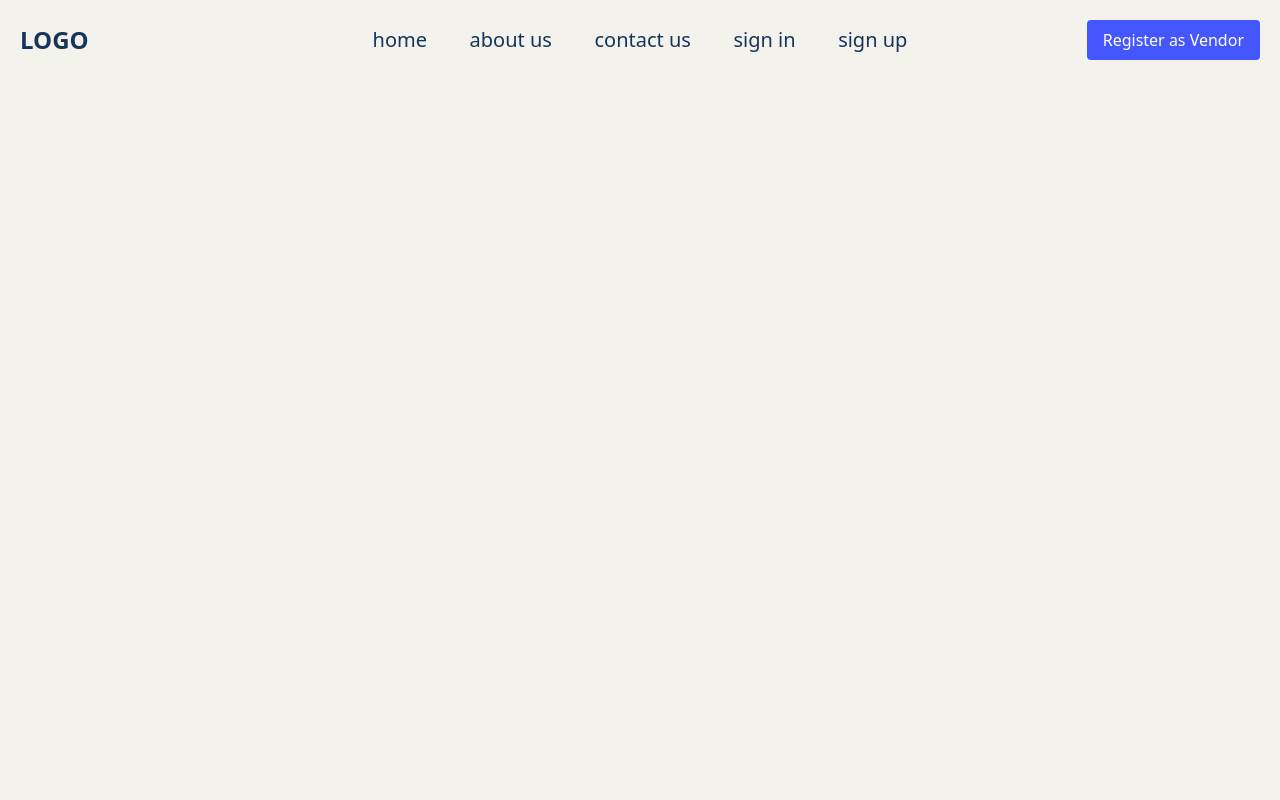
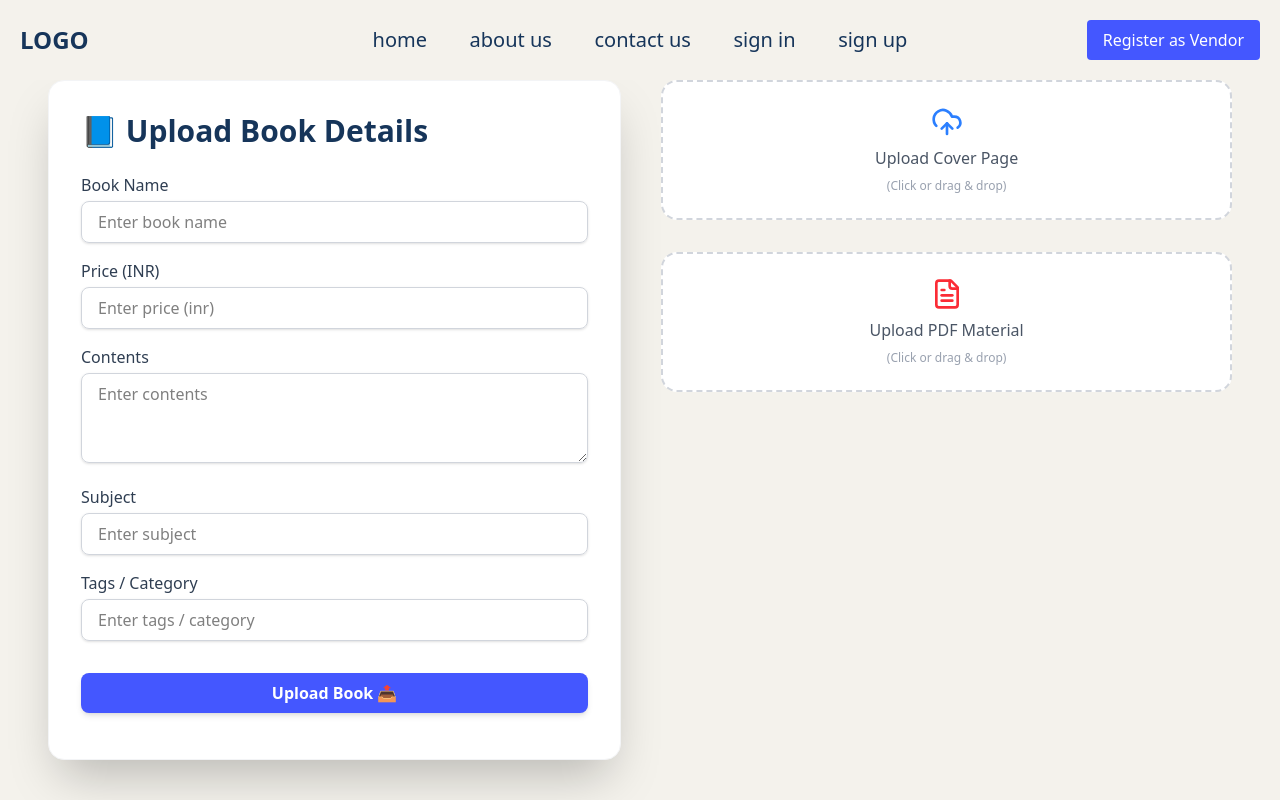
Before and after one commit to Bx-champ/Elearner-project, a React (Vite) app in the folder frontdesign/: page /admin/upload in a window 1280 px wide. Built offline with nearby package versions, Linux system fonts and the light colour scheme.

Commit message:
design of adminupload page

```diff
--- a/frontdesign/src/App.jsx
+++ b/frontdesign/src/App.jsx
@@ -15,6 +15,7 @@ import VendorRegister from './pages/VendorRegister';
 import VendorDashboard from './pages/VendorDashboard';
 import VendorNavbar from './components/VendorNavbar';
 import UserNavbar from './components/UserNavbar';
+import AdminUpload from './pages/AdminUpload';
 
 function App() {
   const { role } = useContext(AuthContext);
@@ -37,6 +38,7 @@ function App() {
         <Route path="/admin/dashboard" element={<AdminDashboard />} />
         <Route path="/register/vendor" element={<VendorRegister />} />
         <Route path="/vendor/dashboard" element={<VendorDashboard />} />
+        <Route path="/admin/upload" element={<AdminUpload />} />
 
       </Routes>
     </div>
--- /dev/null
+++ b/frontdesign/src/pages/AdminUpload.jsx
@@ -0,0 +1,145 @@
+import React, { useState } from 'react';
+import axios from 'axios';
+import { CloudUpload, FileText } from 'lucide-react';
+
+export default function AdminUpload() {
+  const [formData, setFormData] = useState({
+    name: '',
+    price: '',
+    contents: '',
+    subject: '',
+    tags: '',
+  });
+  const [coverPage, setCoverPage] = useState(null);
+  const [pdf, setPdf] = useState(null);
+  const [message, setMessage] = useState('');
+
+  const handleChange = (e) => {
+    setFormData((prev) => ({ ...prev, [e.target.name]: e.target.value }));
+  };
+
+  const handleUpload = async (e) => {
+    e.preventDefault();
+    if (!coverPage || !pdf) return setMessage('Please upload both Cover Page and PDF');
+
+    const data = new FormData();
+    data.append('cover', coverPage);
+    data.append('pdf', pdf);
+    Object.entries(formData).forEach(([key, value]) => data.append(key, value));
+
+    try {
+      const res = await axios.post('http://localhost:5000/api/admin/upload', data);
+      setMessage(res.data.message);
+      setFormData({ name: '', price: '', contents: '', subject: '', tags: '' });
+      setCoverPage(null);
+      setPdf(null);
+    } catch (err) {
+      setMessage(err.response?.data?.message || 'Upload failed');
+    }
+  };
+
+  return (
+    <div className="min-h-screen bg-[#f4f2ec] pt-20 px-4 md:px-12 pb-10 flex flex-col md:flex-row gap-10">
+      {/* Left Form */}
+      <div className="w-full md:w-1/2 bg-white p-8 rounded-2xl shadow-2xl border border-gray-100">
+        <h2 className="text-3xl font-bold text-[#16355a] mb-6">📘 Upload Book Details</h2>
+
+        <form className="space-y-4" onSubmit={handleUpload}>
+          <Input label="Book Name" name="name" value={formData.name} onChange={handleChange} />
+          <Input label="Price (INR)" name="price" value={formData.price} onChange={handleChange} type="number" />
+          <Textarea label="Contents" name="contents" value={formData.contents} onChange={handleChange} />
+          <Input label="Subject" name="subject" value={formData.subject} onChange={handleChange} />
+          <Input label="Tags / Category" name="tags" value={formData.tags} onChange={handleChange} />
+
+          <button
+            type="submit"
+            className="bg-[#4457ff] hover:bg-[#3b4ed3] text-white py-2 px-6 rounded-lg mt-4 transition w-full font-semibold shadow-md"
+          >
+            Upload Book 📤
+          </button>
+          {message && <p className="mt-3 text-center text-green-600">{message}</p>}
+        </form>
+      </div>
+
+      {/* Right Upload Section */}
+      <div className="w-full md:w-1/2 flex flex-col gap-8">
+        <UploadBox
+          title="Cover Page"
+          file={coverPage}
+          onChange={(file) => setCoverPage(file)}
+          accept="image/*"
+          icon={<CloudUpload className="w-8 h-8 text-blue-500" />}
+        />
+
+        <UploadBox
+          title="PDF Material"
+          file={pdf}
+          onChange={(file) => setPdf(file)}
+          accept="application/pdf"
+          icon={<FileText className="w-8 h-8 text-red-500" />}
+        />
+      </div>
+    </div>
+  );
+}
+
+// Reusable Input
+const Input = ({ label, name, value, onChange, type = 'text' }) => (
+  <div>
+    <label className="block mb-1 font-medium text-[#2f3e52]">{label}</label>
+    <input
+      type={type}
+      name={name}
+      value={value}
+      onChange={onChange}
+      className="w-full px-4 py-2 border border-gray-300 rounded-lg focus:ring-2 focus:ring-[#4457ff] outline-none shadow-sm"
+      placeholder={`Enter ${label.toLowerCase()}`}
+    />
+  </div>
+);
+
+// Reusable Textarea
+const Textarea = ({ label, name, value, onChange }) => (
+  <div>
+    <label className="block mb-1 font-medium text-[#2f3e52]">{label}</label>
+    <textarea
+      name={name}
+      value={value}
+      onChange={onChange}
+      rows={3}
+      placeholder={`Enter ${label.toLowerCase()}`}
+      className="w-full px-4 py-2 border border-gray-300 rounded-lg focus:ring-2 focus:ring-[#4457ff] outline-none shadow-sm"
+    />
+  </div>
+);
+
+// Upload Box
+const UploadBox = ({ title, file, onChange, accept, icon }) => {
+  return (
+    <div className="relative w-full border-2 border-dashed border-gray-300 rounded-2xl p-6 bg-white hover:shadow-xl transition duration-300 cursor-pointer text-center">
+      <label className="block">
+        <div className="flex flex-col items-center justify-center space-y-2">
+          {icon}
+          <span className="text-gray-600 font-medium">{`Upload ${title}`}</span>
+          <span className="text-xs text-gray-400">(Click or drag & drop)</span>
+        </div>
+        <input
+          type="file"
+          accept={accept}
+          className="absolute inset-0 opacity-0 cursor-pointer"
+          onChange={(e) => onChange(e.target.files[0])}
+        />
+      </label>
+
+      {file && (
+        <div className="mt-4 text-sm text-gray-700 bg-gray-50 p-2 rounded shadow-inner">
+          {file.type.startsWith('image') ? (
+            <img src={URL.createObjectURL(file)} alt="preview" className="max-h-48 mx-auto rounded" />
+          ) : (
+            <span className="font-semibold">{file.name}</span>
+          )}
+        </div>
+      )}
+    </div>
+  );
+};
```
Also changed, not shown: 2 other files (tests, documents, lock files or other folders).
